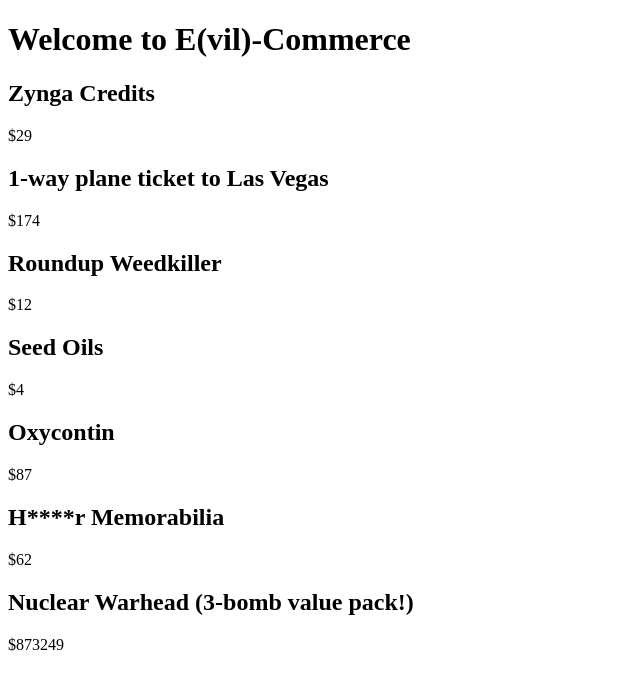
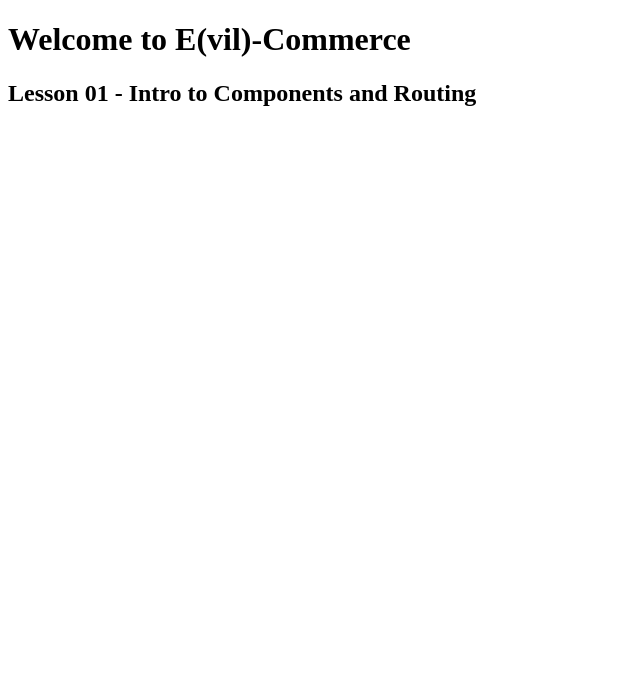
Before and after one commit to jeffreybiles/evil-commerce, a SvelteKit app: page / in a window 1280 px wide. Shown: the top 690 px of the page, without its empty margins (0-640 px from the left). Built offline with nearby package versions, Linux system fonts and the light colour scheme.

Commit message:
Update index page

```diff
--- a/src/routes/+page.svelte
+++ b/src/routes/+page.svelte
@@ -1,47 +1,37 @@
-<script>
-const products = [
+<script lang="ts">
+type Implementation = {
+  framework: 'SvelteKit 1.0' | 'Nuxt 3' | 'Next 13' | 'Remix 1.9',
+  githubUrl: string,
+  youtubeUrl: string,
+}
+type Lesson = {
+  name: string,
+  exampleSubdomain: string,
+  implementations: Implementation[],
+  comingSoon?: boolean,
+}
+
+const lessons: Lesson[] = [
     {
-      id: 12,
-      name: 'Zynga Credits',
-      price: 29,
-    },
-    {
-      id: 92,
-      name: '1-way plane ticket to Las Vegas',
-      price: 174,
-    },
-    {
-      id: 73,
-      name: 'Roundup Weedkiller',
-      price: 12,
-    },
-    {
-      id: 66,
-      name: 'Seed Oils',
-      price: 4
-    },
-    {
-      id: 69,
-      name: "Oxycontin",
-      price: 87,
-    },
-    {
-      id: 666,
-      name: 'H****r Memorabilia',
-      price: 62,
-    },
-    {
-      id: 1,
-      name: 'Nuclear Warhead (3-bomb value pack!)',
-      price: 873_249
-    },
+      name: 'Lesson 01 - Intro to Components and Routing',
+      exampleSubdomain: 'lesson-01',
+      implementations: [
+        {
+          framework: 'SvelteKit 1.0',
+          githubUrl: 'https://github.com/jeffreybiles/evil-commerce/commits/lesson-01',
+          youtubeUrl: '',
+        },
+      ]
+    }
   ]
 </script>
 
 <h1>Welcome to E(vil)-Commerce</h1>
-{#each products as product}
-  <h2>{product.name}</h2>
-  <p>${product.price}</p>
+{#each lessons as lesson}
+  <h2>{lesson.name}</h2>
+  <!-- TODO - link to the subdomain -->
+  <!-- TODO - put framework icons for each of the implementations that are available, maybe direct links to the github repo and videos -->
+  <!-- TODO - if comingSoon is true, then style it differently -->
 {/each}
 <style>
 
```
